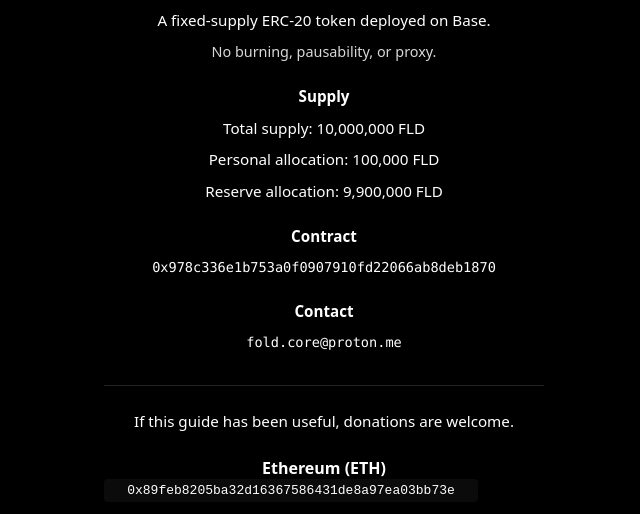
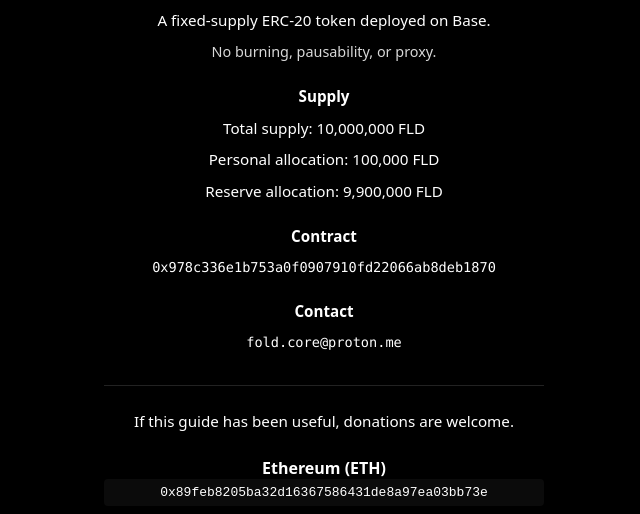
Before and after one commit to foldcore/fold, a plain HTML site: page index.html in a window 1280 px wide. Shown: the part 286-800 px from the top of the page, without its empty margins (316-956 px from the left). Drawn offline with Linux system fonts and the light colour scheme.

Commit message:
Update index.html

```diff
--- a/index.html
+++ b/index.html
@@ -153,8 +153,8 @@
 
     .donation-code {
       display: block;
-      width: 85%;
-      padding: 4px 3px;
+      width: 100%;
+      padding: 6px 3px;
       background: #0b0b0b;
       border-radius: 4px;
       font-size: 13px;
```
